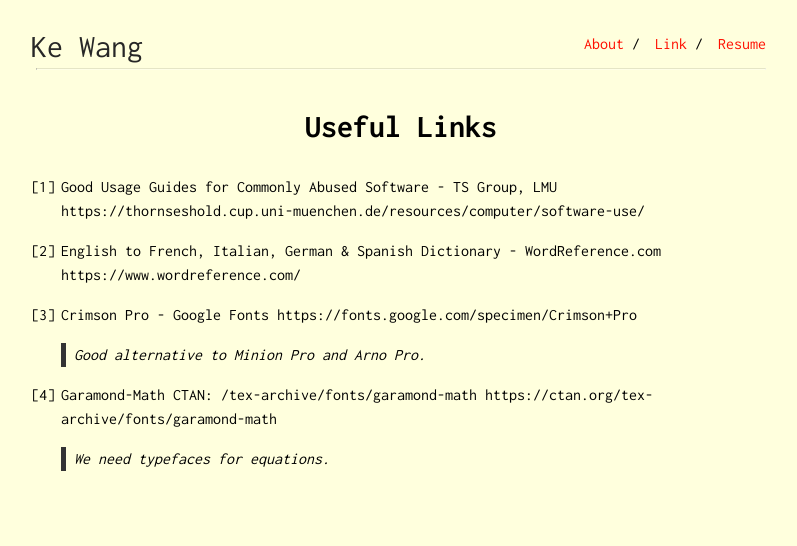
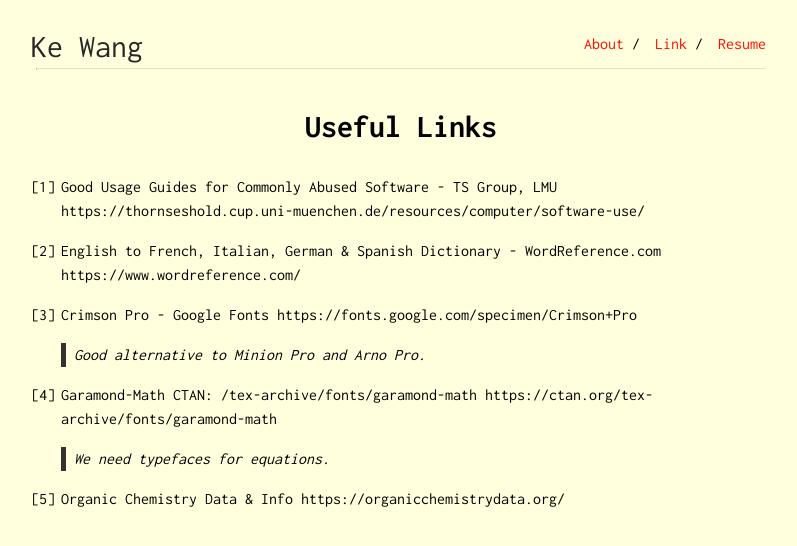
Before and after one commit to ekdc11/ekdc11.github.io, a Jekyll site: the page built from link.md, in a window 1280 px wide. Shown: the top 546 px of the page, without its empty margins (239-1036 px from the left). Built offline with Jekyll 4.4.1, drawn with Linux system fonts in a browser that asks for light colours.

Commit message:
update_link

```diff
--- a/link.md
+++ b/link.md
@@ -16,3 +16,5 @@ https://fonts.google.com/specimen/Crimson+Pro
 4. Garamond-Math CTAN: /tex-archive/fonts/garamond-math
 https://ctan.org/tex-archive/fonts/garamond-math
 > We need typefaces for equations.
+
+5. Organic Chemistry Data & Info https://organicchemistrydata.org/
```
Also changed, not shown: about.md (+3 -2 lines).
